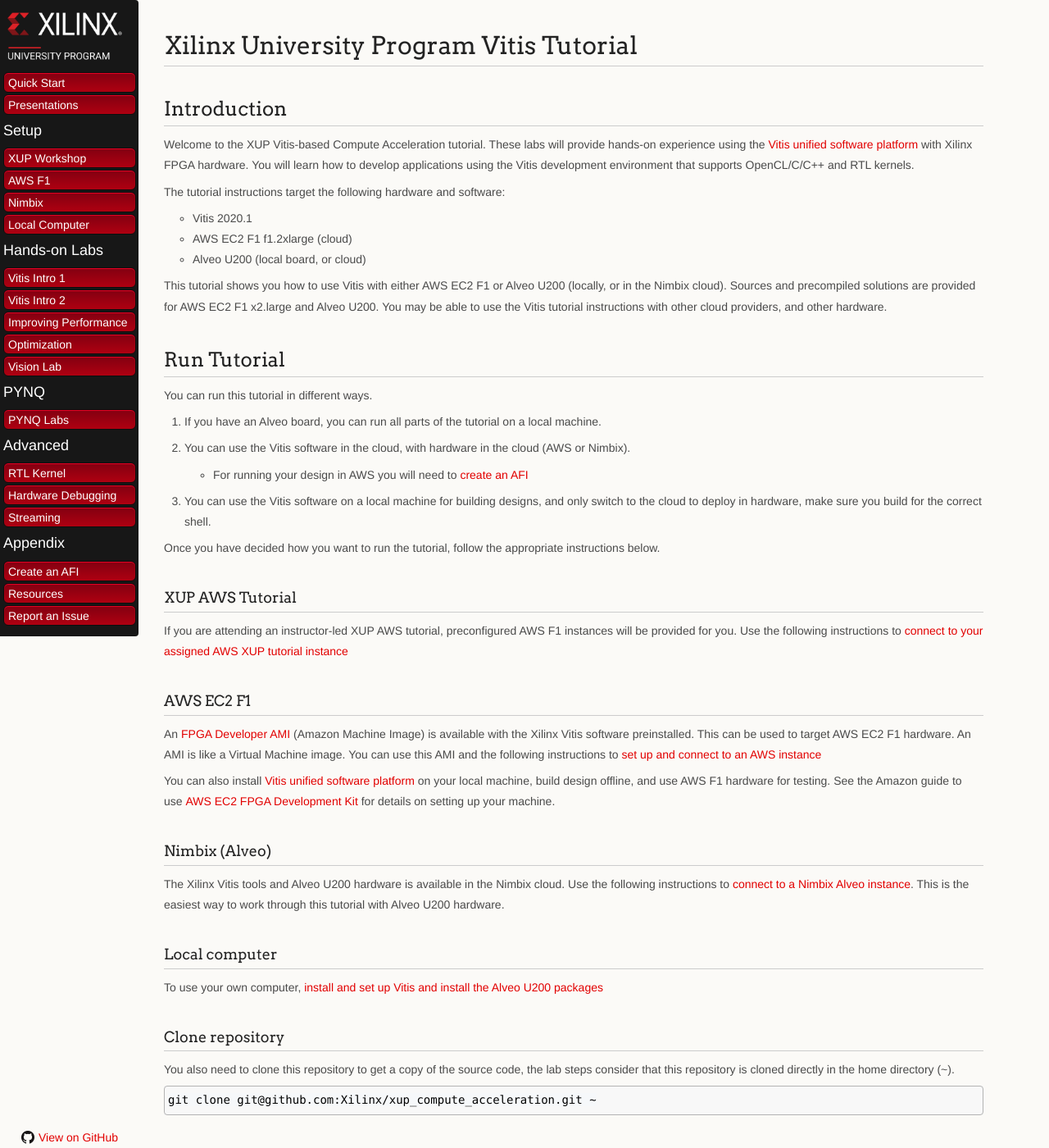
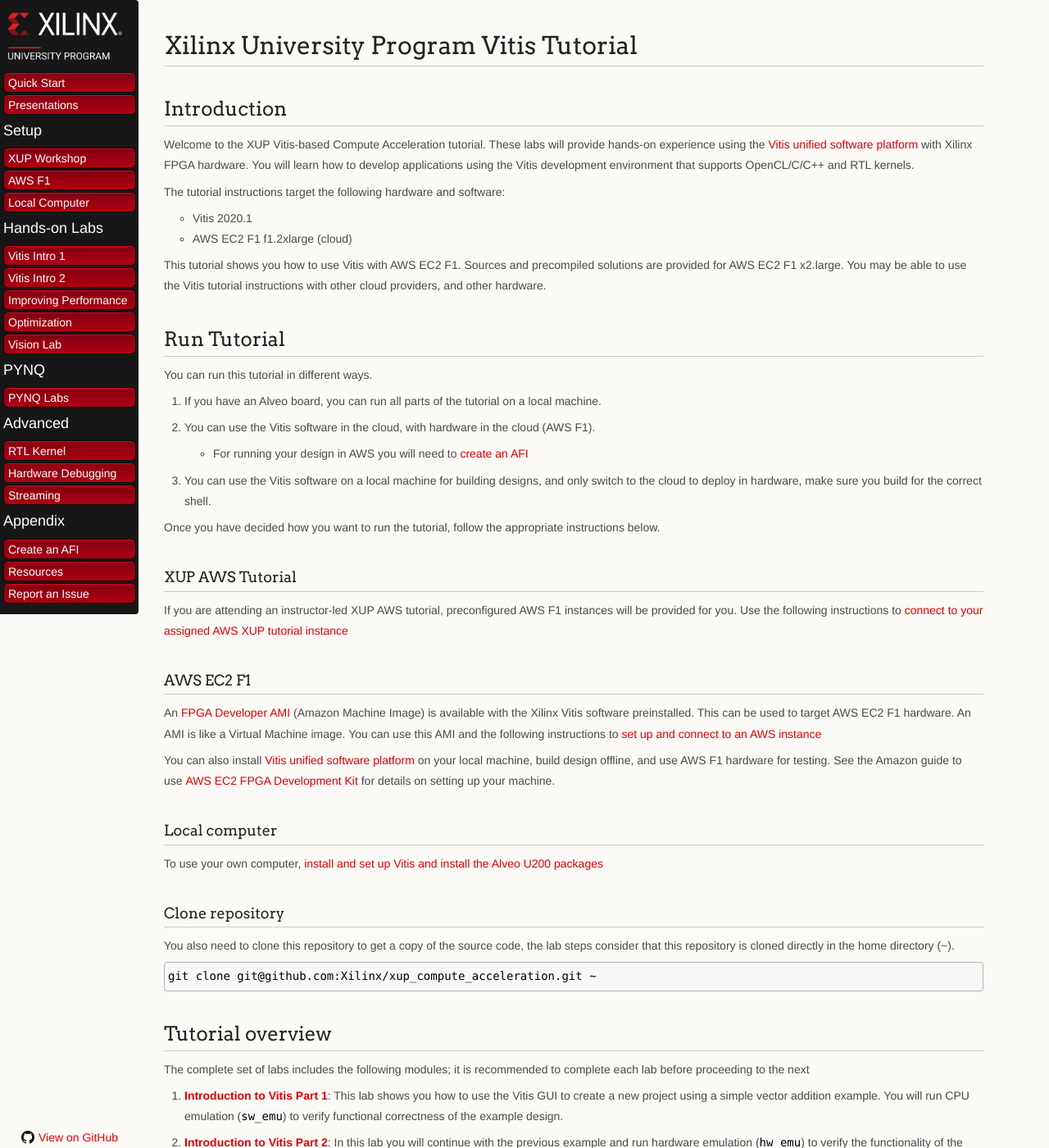
Before and after one commit to Xilinx/xup_compute_acceleration, a Jekyll site: the page built from docs/README.md, in a window 1280 px wide and 1400 px high. Shown: the whole window at 82% size. Built offline with Jekyll 4.4.1, drawn with Linux system fonts in a browser that asks for light colours; our own code applies the rules of GitHub Pages for plain Markdown files; some of the changed text lies outside the part shown.

Commit message:
The tutorial does not support Nimbix anylonger

```diff
--- a/docs/README.md
+++ b/docs/README.md
@@ -12,9 +12,8 @@
 
 * Vitis 2020.1
 * AWS EC2 F1 f1.2xlarge (cloud)
-* Alveo U200 (local board, or cloud)
 
-This tutorial shows you how to use Vitis with either AWS EC2 F1 or Alveo U200 (locally, or in the Nimbix cloud). Sources and precompiled solutions are provided for AWS EC2 F1 x2.large and Alveo U200. You may be able to use the Vitis tutorial instructions with other cloud providers, and other hardware.
+This tutorial shows you how to use Vitis with AWS EC2 F1. Sources and precompiled solutions are provided for AWS EC2 F1 x2.large. You may be able to use the Vitis tutorial instructions with other cloud providers, and other hardware.
 
 
 ## Run Tutorial
@@ -23,7 +22,7 @@
 
 1. If you have an Alveo board, you can run all parts of the tutorial on a local machine.
 
-1. You can use the Vitis software in the cloud, with hardware in the cloud (AWS or Nimbix).
+1. You can use the Vitis software in the cloud, with hardware in the cloud (AWS F1).
   * For running your design in AWS you will need to [create an AFI](Creating_AFI.md)
 
 1. You can use the Vitis software on a local machine for building designs, and only switch to the cloud to deploy in hardware, make sure you build for the correct shell.
@@ -39,10 +38,6 @@
 An [FPGA Developer AMI](https://aws.amazon.com/marketplace/pp/B06VVYBLZZ) (Amazon Machine Image) is available with the Xilinx Vitis software preinstalled. This can be used to target AWS EC2 F1 hardware. An AMI is like a Virtual Machine image. You can use this AMI and the following instructions to [set up and connect to an AWS instance](./setup_aws.md)
 
 You can also install [Vitis unified software platform](https://www.xilinx.com/support/download/index.html/content/xilinx/en/downloadNav/vitis.html) on your local machine, build design offline, and use AWS F1 hardware for testing. See the Amazon guide to use [AWS EC2 FPGA Development Kit](https://github.com/aws/aws-fpga) for details on setting up your machine.
-
-### Nimbix (Alveo)
-
-The Xilinx Vitis tools and Alveo U200 hardware is available in the Nimbix cloud. Use the following instructions to [connect to a Nimbix Alveo instance](./setup_nimbix.md). This is the easiest way to work through this tutorial with Alveo U200 hardware.
 
 ### Local computer
 
@@ -64,7 +59,7 @@
 	This lab shows you how to use the Vitis GUI to create a new project using a simple vector addition example. You will run CPU emulation (`sw_emu`) to verify functional correctness of the example design.
 
 1. [**Introduction to Vitis Part 2**](Vitis_intro-2.md):
-	In this lab you will continue with the previous example and run hardware emulation (`hw_emu`) to verify the functionality of the generated hardware design and profile the whole application. You will then use *AWS F1*, *Nimbix* or *on-premise* hardware to validate the design using a pre-generated host application and FPGA binary.
+	In this lab you will continue with the previous example and run hardware emulation (`hw_emu`) to verify the functionality of the generated hardware design and profile the whole application. You will then use *AWS F1* or *on-premise* hardware to validate the design using a pre-generated host application and FPGA binary.
 
 1. [**Improving Performance**](Improving_Performance_lab.md):
 	This lab shows how bandwidth can be improved, and thus system performance, by using wider data path and transferring data in parallel using multiple memory banks.
@@ -86,7 +81,7 @@
 	This lab guides you through the steps involved in using a RTL Kernel wizard to wrap a user RTL-based IP so the generated IP can be used in a Vitis project and application development.
 
 1. [**Debug**](debug_lab.md):
-	This lab will show you how to carry out host application debug, and debug of the hardware kernel. Currently not supported on Nimbix as the Xilinx Virtual Cable is not available.
+	This lab will show you how to carry out host application debug, and debug of the hardware kernel.
 
 ---------------------------------------
 <p align="center">Copyright&copy; 2020 Xilinx</p>
--- a/docs/_data/setup_sidebar.yml
+++ b/docs/_data/setup_sidebar.yml
@@ -7,8 +7,5 @@
 - title: AWS F1
   url: setup_aws.html
 
-- title: Nimbix
-  url: setup_nimbix.html
-
 - title: Local Computer
   url: setup_local_computer.html
```
Also changed, not shown: docs/debug_lab.md (+1 -1 lines), docs/report_issues.md (+1 -1 lines), docs/setup_nimbix.md (deleted, +0 -56 lines), README.md, docs/images/connecting_lab/nimbix/connect_to_instance.png (deleted), docs/images/connecting_lab/nimbix/linux_desktop.png (deleted), docs/images/connecting_lab/nimbix/select_desktop_mode.png (deleted), docs/images/connecting_lab/nimbix/select_instance.png (deleted), docs/images/connecting_lab/nimbix/select_instance_config.png (deleted).
